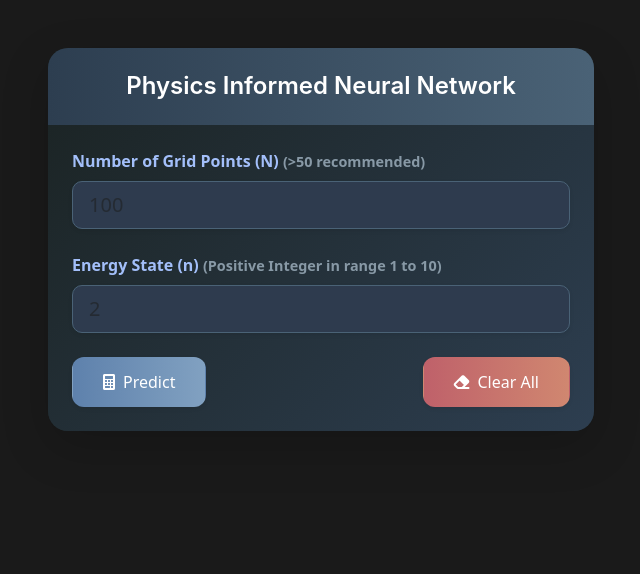
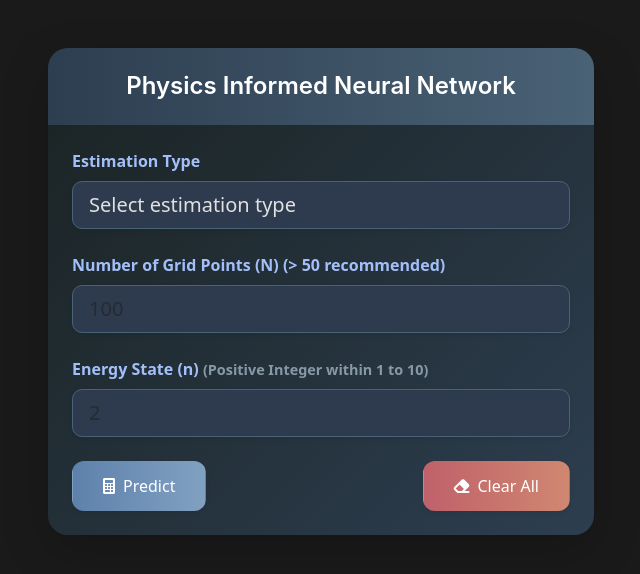
Before and after one commit to Kaiser-iDusk/Physics-Informed-Neural-Network, a Django app: page / in a window 1280 px wide. Shown: the part 56-630 px from the top of the page, without its empty margins (319-959 px from the left). Run offline with Django 5.2, Linux system fonts and the light colour scheme; some web fonts are replaced.

Commit message:
New feature

```diff
--- a/PiNN/views.py
+++ b/PiNN/views.py
@@ -11,20 +11,23 @@ def about(request):
     return render(request, "about.html")
 
 def process(request):
+    mode = {'point_estimate': 1, 'range_estimate': 2}
     context = {
                 "done": False,
             }
 
     if request.method == "POST":
+        type = request.POST.get('estimation_type')
+        x = request.POST.get('x')
         N = request.POST.get('N')
         n = request.POST.get('n')
 
         inference = Inference()
-        catch = inference.infer("PiNN/ML_model/PINN_modified.pkl", N, n)
+        catch = inference.infer("PiNN/ML_model/PINN_modified.pkl", mode[type], x, N, n)
 
         if catch:
             context["done"] = True
-            context["image_path"] = f"media/Images/Out_{n}.png"
+            context["image_path"] = f"media/Images/Out_{n}_{mode[type]}.png"
 
             return render(request, "index.html", context)
 
--- a/templates/index.html
+++ b/templates/index.html
@@ -16,14 +16,31 @@
                     </h4>
                 </div>
                 <div class="card-body p-4"
-                     style="background: linear-gradient(135deg, #1c2526 0%, #2d3e50 100%);">
+                    style="background: linear-gradient(135deg, #1c2526 0%, #2d3e50 100%);">
                     <form action="/process" method="post">
                         {% csrf_token %}
                         <div class="form-group mb-4">
-                            <label for="N"
+                            <label for="estimation_type"
                                    class="form-label fw-bold"
                                    style="color: #a3bffa;">
-                                Number of Grid Points (N) <span style="color: #8899a6; font-size: 0.9em;">(>50 recommended)</span>
+                                Estimation Type
+                            </label>
+                            <select class="form-select form-select-lg shadow-sm"
+                                    id="estimation_type"
+                                    name="estimation_type"
+                                    required
+                                    style="background: #2e3b4e; border: 1px solid #4a6276; color: #e0e0e0; border-radius: 10px;">
+                                <option value="" disabled selected>Select estimation type</option>
+                                <option value="point_estimate">Point Estimate</option>
+                                <option value="range_estimate">Range Estimation with N Points</option>
+                            </select>
+                        </div>
+
+                        <div class="form-group mb-4" id="n_field">
+                            <label for="param_N"
+                                   class="form-label fw-bold"
+                                   style="color: #a3bffa;">
+                                Number of Grid Points (N) (> 50 recommended)
                             </label>
                             <input type="number"
                                    class="form-control form-control-lg shadow-sm"
@@ -34,11 +51,27 @@
                                    style="background: #2e3b4e; border: 1px solid #4a6276; color: #e0e0e0; border-radius: 10px;">
                         </div>
 
-                        <div class="form-group mb-4">
-                            <label for="n"
+                        <div class="form-group mb-4" id="x_field" style="display: none;">
+                            <label for="param_x"
                                    class="form-label fw-bold"
                                    style="color: #a3bffa;">
-                                Energy State (n) <span style="color: #8899a6; font-size: 0.9em;">(Positive Integer in range 1 to 10)</span>
+                                Position (x) (Position within 0-1)
+                            </label>
+                            <input type="number"
+                                   class="form-control form-control-lg shadow-sm"
+                                   id="x"
+                                   name="x"
+                                   placeholder="0.5"
+                                   step="any"
+                                   required
+                                   style="background: #2e3b4e; border: 1px solid #4a6276; color: #e0e0e0; border-radius: 10px;">
+                        </div>
+
+                        <div class="form-group mb-4">
+                            <label for="param_n"
+                                   class="form-label fw-bold"
+                                   style="color: #a3bffa;">
+                                Energy State (n) <span style="color: #8899a6; font-size: 0.9em;">(Positive Integer within 1 to 10)</span>
                             </label>
                             <input type="number"
                                    class="form-control form-control-lg shadow-sm"
@@ -93,4 +126,33 @@
 
     <!-- Optional: SF Pro Display font (Apple's font) -->
     <link rel="stylesheet" href="https://fonts.cdnfonts.com/css/sf-pro-display">
+
+    <script>
+        // Toggle N and x fields based on estimation type
+        document.addEventListener('DOMContentLoaded', () => {
+            const estimationType = document.getElementById('estimation_type');
+            const nField = document.getElementById('n_field');
+            const xField = document.getElementById('x_field');
+
+            function toggleFields() {
+                if (estimationType.value === 'point_estimate') {
+                    nField.style.display = 'none';
+                    nField.querySelector('input').removeAttribute('required');
+                    xField.style.display = 'block';
+                    xField.querySelector('input').setAttribute('required', '');
+                } else {
+                    nField.style.display = 'block';
+                    nField.querySelector('input').setAttribute('required', '');
+                    xField.style.display = 'none';
+                    xField.querySelector('input').removeAttribute('required');
+                }
+            }
+
+            // Initial toggle
+            toggleFields();
+
+            // Toggle on change
+            estimationType.addEventListener('change', toggleFields);
+        });
+    </script>
 {% endblock add_on_script%}
```
Also changed, not shown: PiNN/ML_model/predictions.py (+71 -17 lines).
